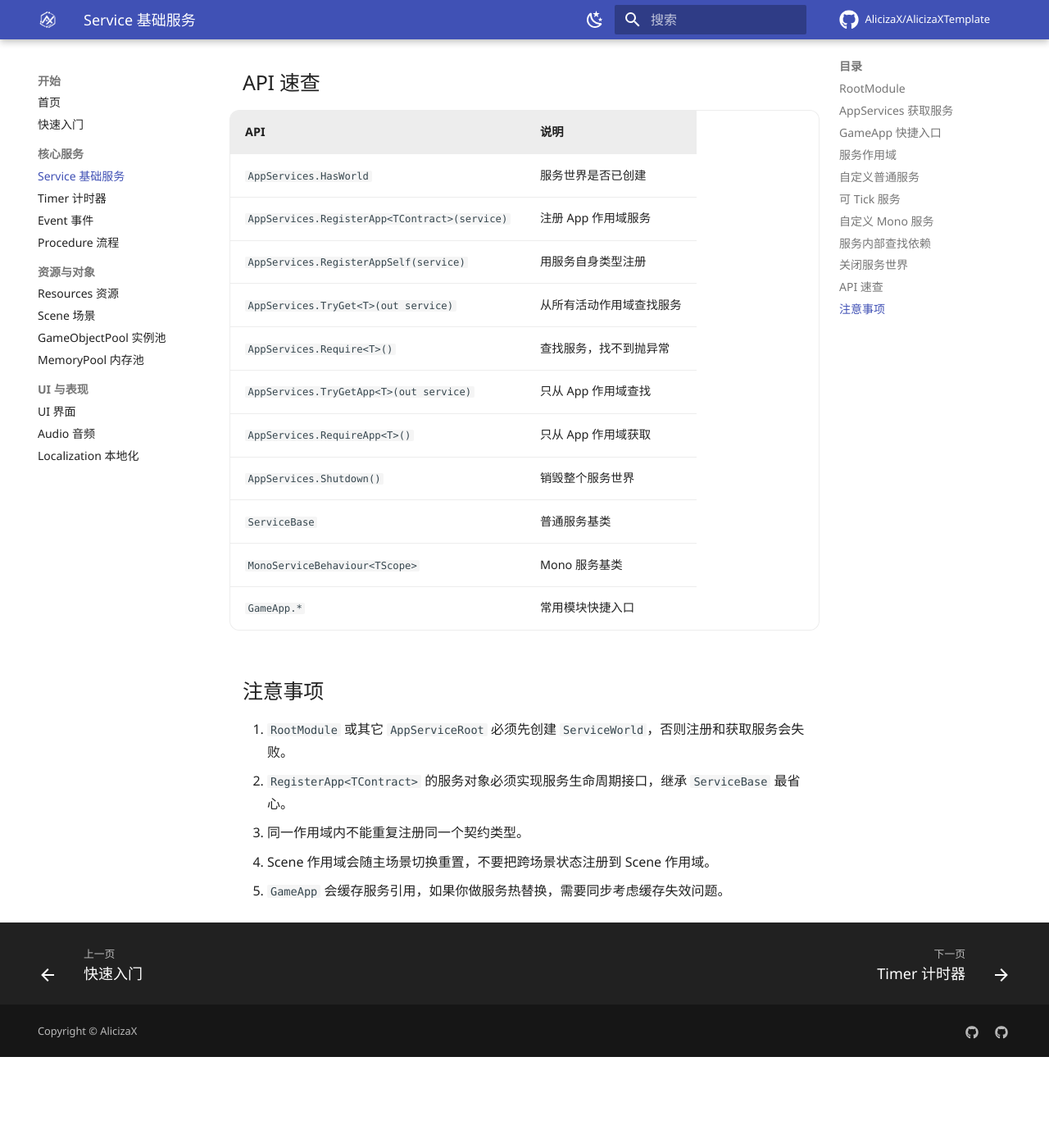
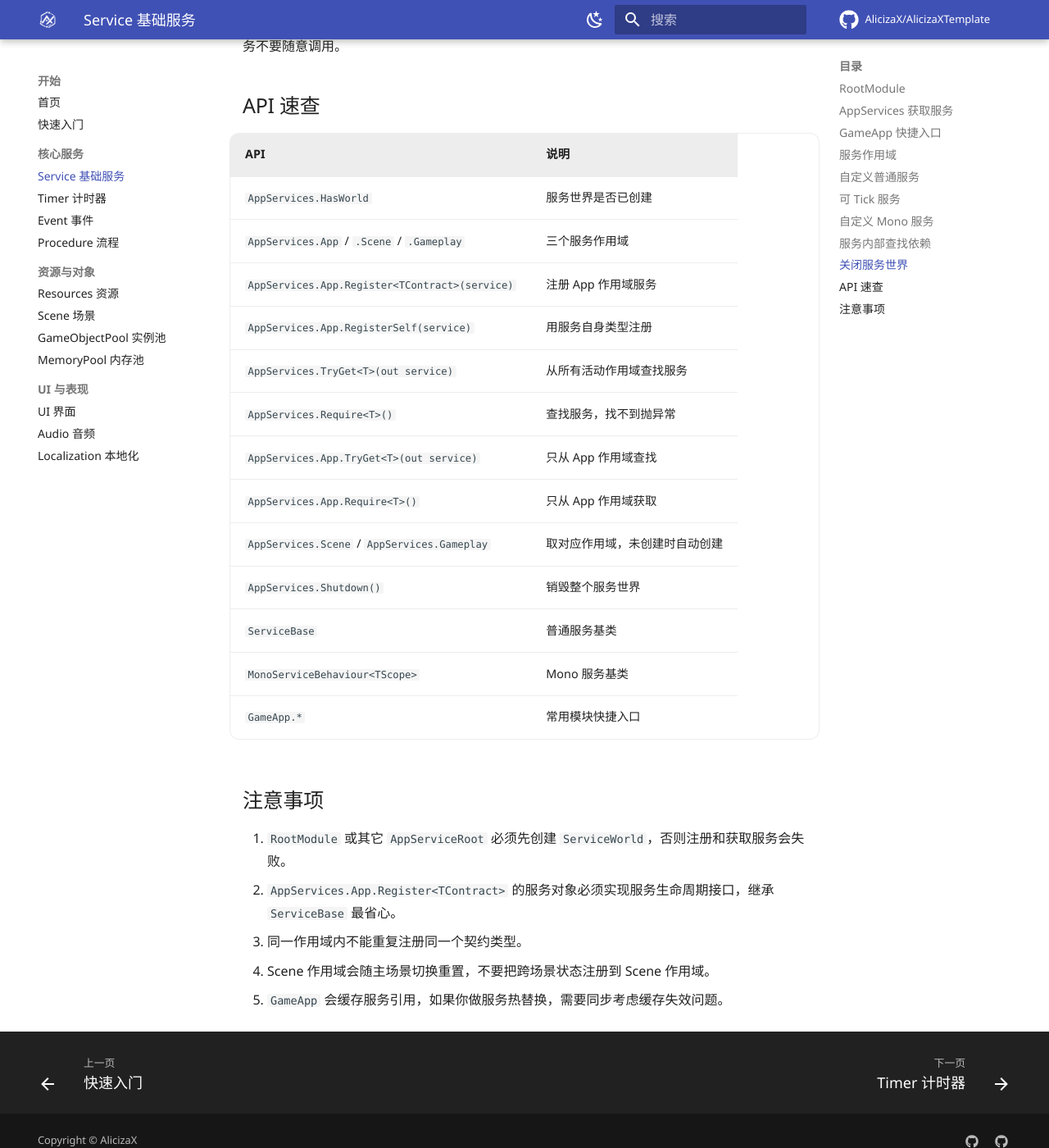
Before and after one commit to b4lie/AlicizaXWiki, an MkDocs documentation site: the page built from docs/Service.md, in a window 1280 px wide and 1400 px high, scrolled down 5528 px. Shown: the whole window at 82% size. Built offline with MkDocs 1.6.1 and Material for MkDocs 9.7.7, drawn with Linux system fonts in a browser that asks for light colours; comment, search, counter and statistics services are not loaded; before the commit the page ends 6817 px from its top, so only the background shows below that; some of the changed text lies outside the part shown.

Commit message:
fix(docs): 修正与源码不符的 API 与路径引用
- Service：AppServices.RegisterApp/RequireApp 等改为作用域式 App.Register/App.Require，去掉不存在的 Context.ResetScene

- Scene：Unload/UnloadAsync 更正为 UnloadSubScene/UnloadSubSceneAsync

- Timer：移除不存在的 ITimerCapacityService.Prewarm，改为 GetStatistics + TrimExcess

- README 记录与 Books 的已知差异

````diff
--- a/docs/Service.md
+++ b/docs/Service.md
@@ -81,7 +81,7 @@ GameApp.Timer.AddTimer(() =>
 }, 1f);
 ```
 
-`GameApp` 内部使用 `AppServices.RequireApp<T>()`，因此调用前要保证对应组件已经完成注册。
+`GameApp` 内部使用 `AppServices.App.Require<T>()`，因此调用前要保证对应组件已经完成注册。
 
 ## 服务作用域
 
@@ -99,7 +99,7 @@ Gameplay > Scene > App
 
 也就是说，如果同一个服务契约在 Gameplay 和 App 都注册过，`AppServices.Require<T>()` 会优先返回 Gameplay 中的服务。
 
-Scene 模块加载主场景时会调用 `Context.ResetScene()`，因此 Scene 作用域服务会随主场景切换销毁。
+Scene 模块加载主场景时会重置 Scene 作用域（`AppServices.Scene`），因此场景级服务会随主场景切换销毁。
 
 ## 自定义普通服务
 
@@ -137,7 +137,7 @@ public sealed class PlayerDataService : ServiceBase, IPlayerDataService
 注册到 App 作用域：
 
 ```csharp
-AppServices.RegisterApp<IPlayerDataService>(new PlayerDataService());
+AppServices.App.Register<IPlayerDataService>(new PlayerDataService());
 
 IPlayerDataService playerData = AppServices.Require<IPlayerDataService>();
 ```
@@ -256,12 +256,14 @@ AppServices.Shutdown();
 | API | 说明 |
 | --- | --- |
 | `AppServices.HasWorld` | 服务世界是否已创建 |
-| `AppServices.RegisterApp<TContract>(service)` | 注册 App 作用域服务 |
-| `AppServices.RegisterAppSelf(service)` | 用服务自身类型注册 |
+| `AppServices.App` / `.Scene` / `.Gameplay` | 三个服务作用域 |
+| `AppServices.App.Register<TContract>(service)` | 注册 App 作用域服务 |
+| `AppServices.App.RegisterSelf(service)` | 用服务自身类型注册 |
 | `AppServices.TryGet<T>(out service)` | 从所有活动作用域查找服务 |
 | `AppServices.Require<T>()` | 查找服务，找不到抛异常 |
-| `AppServices.TryGetApp<T>(out service)` | 只从 App 作用域查找 |
-| `AppServices.RequireApp<T>()` | 只从 App 作用域获取 |
+| `AppServices.App.TryGet<T>(out service)` | 只从 App 作用域查找 |
+| `AppServices.App.Require<T>()` | 只从 App 作用域获取 |
+| `AppServices.Scene` / `AppServices.Gameplay` | 取对应作用域，未创建时自动创建 |
 | `AppServices.Shutdown()` | 销毁整个服务世界 |
 | `ServiceBase` | 普通服务基类 |
 | `MonoServiceBehaviour<TScope>` | Mono 服务基类 |
@@ -270,7 +272,7 @@ AppServices.Shutdown();
 ## 注意事项
 
 1. `RootModule` 或其它 `AppServiceRoot` 必须先创建 `ServiceWorld`，否则注册和获取服务会失败。
-2. `RegisterApp<TContract>` 的服务对象必须实现服务生命周期接口，继承 `ServiceBase` 最省心。
+2. `AppServices.App.Register<TContract>` 的服务对象必须实现服务生命周期接口，继承 `ServiceBase` 最省心。
 3. 同一作用域内不能重复注册同一个契约类型。
 4. Scene 作用域会随主场景切换重置，不要把跨场景状态注册到 Scene 作用域。
 5. `GameApp` 会缓存服务引用，如果你做服务热替换，需要同步考虑缓存失效问题。
````
Also changed, not shown: README.md (+12 -2 lines), docs/Scene.md (+4 -4 lines), docs/Timer.md (+16 -8 lines).
